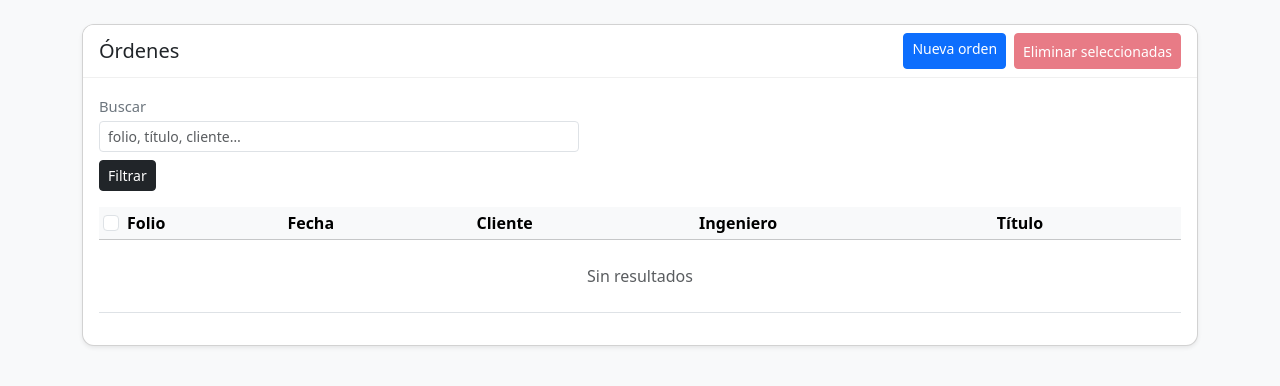
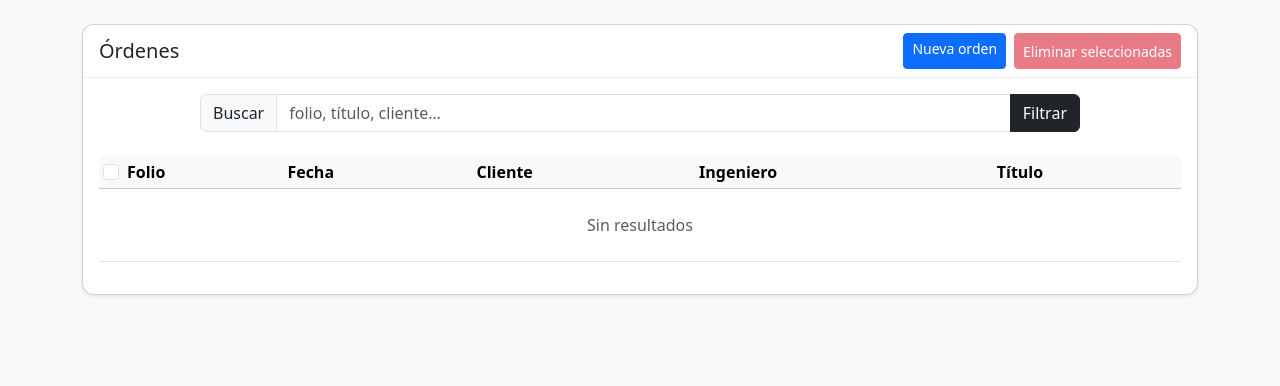
Before and after one commit to charlyycastro/ServicioTech, a Django app: page / in a window 1280 px wide. Shown: the part 56-442 px from the top of the page. Run offline with Django 5.2, Linux system fonts and the light colour scheme; data that the repository does not hold is empty.

Commit message:
Estado estable antes de pruebas de impresión

```diff
--- a/templates/orders/order_list.html
+++ b/templates/orders/order_list.html
@@ -3,7 +3,7 @@
 
 {% block extra_css %}
 <style>
-  .card--compact .card-body { padding: 1rem; }
+  .card--compact .card-body { padding: 1.25rem; }
   .table-compact td,
   .table-compact th {
     padding: .4rem .6rem;
@@ -29,13 +29,15 @@
 
   <div class="card-body">
 
-    <!-- Filtro (GET) con ancho compacto -->
-    <div class="mb-3">
-      <label class="form-label mb-1">Buscar</label>
-      <form method="get" class="d-flex gap-2 flex-wrap" style="max-width: 480px;">
-        <input type="text" name="q" value="{{ request.GET.q }}" class="form-control form-control-sm"
-               placeholder="folio, título, cliente…">
-        <button class="btn btn-dark btn-sm" type="submit">Filtrar</button>
+    <!-- Filtro (GET) más grande y más largo, centrado -->
+    <div class="mb-4">
+      <form method="get" class="d-flex justify-content-center">
+        <div class="input-group" style="max-width: 880px; width: 100%;">
+          <span class="input-group-text">Buscar</span>
+          <input type="text" name="q" value="{{ request.GET.q }}" class="form-control"
+                 placeholder="folio, título, cliente…">
+          <button class="btn btn-dark" type="submit">Filtrar</button>
+        </div>
       </form>
     </div>
 
```
Also changed, not shown: media/signatures/firma_126958df6e8649678b0a80084aca36e4.png (added).
